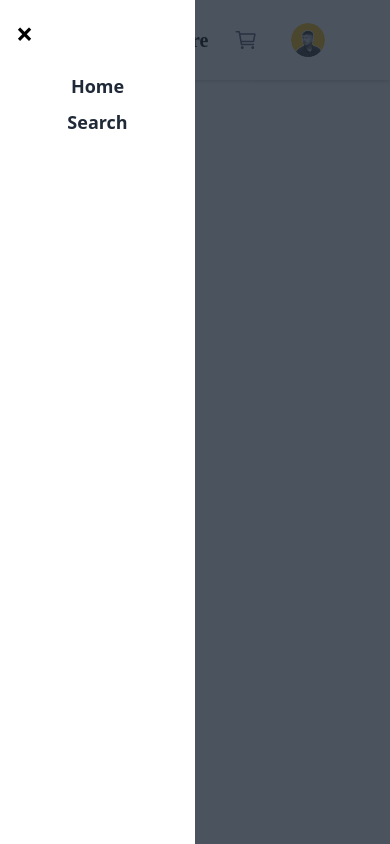
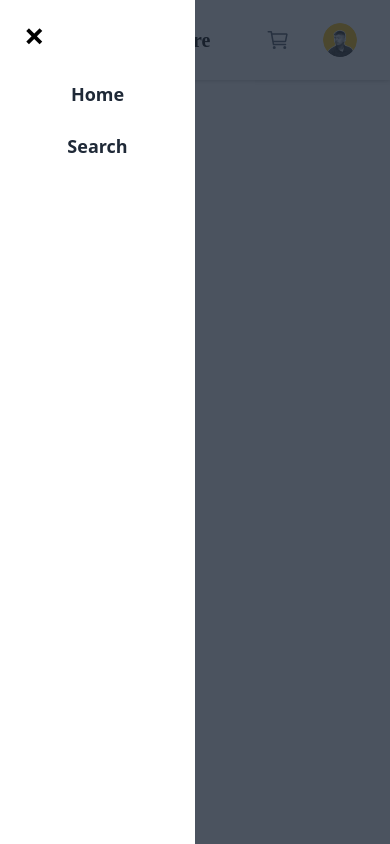
Before and after one commit to abiralkoju/Basic_E_commerce, a React (Vite) app in the folder e-commerce/: page / in a window 390 px wide. Both pictures are taken after a click on the button 72 px from the left and 40 px from the top of the page. Built offline with nearby package versions, Linux system fonts and the light colour scheme; a web font is replaced by a local one.

Commit message:
navbar complete

```diff
--- a/e-commerce/src/Components/Navbar.jsx
+++ b/e-commerce/src/Components/Navbar.jsx
@@ -13,10 +13,10 @@ const Navbar = () => {
 
   return (
     <nav className="w-[100vw] shadow-custom ">
-      <div className="header h-[5rem] mx-[4rem] flex items-center justify-between">
+      <div className="header h-[5rem] mx-[2rem] md:mx-[4rem] flex items-center justify-between">
         {/* hamburger menu */}
         <button onClick={handleisOpen} className="md:hidden">
-          <GiHamburgerMenu />
+          <GiHamburgerMenu className="text-xl " />
         </button>
 
         <Link
@@ -62,19 +62,19 @@ const Navbar = () => {
             <div className="absolute top-0 left-0 bottom-0 right-[50%] bg-white flex flex-col items-center space-y-2 z-50 py-[4rem]">
               <button
                 onClick={handleisOpen}
-                className="absolute top-4 left-4 text-3xl font-semibold"
+                className="absolute top-4 left-6 text-4xl font-semibold"
               >
                 &times;
               </button>
               <Link
                 to="/"
-                className="block text-gray-800 font-semibold text-lg hover:text-orange-600 hover:custom-outline"
+                className="block text-gray-800 font-semibold text-lg hover:text-orange-600 hover:outline hover:outline-2 hover:outline-orange-500 rounded px-5 py-2"
               >
                 Home
               </Link>
               <Link
                 to="/search"
-                className="block text-gray-800 font-semibold text-lg hover:text-orange-600"
+                className="block text-gray-800 font-semibold text-lg hover:text-orange-600 hover:outline hover:outline-2 hover:outline-orange-500 rounded px-5 py-2"
               >
                 Search
               </Link>
--- a/e-commerce/src/index.css
+++ b/e-commerce/src/index.css
@@ -3,7 +3,3 @@
 @tailwind base;
 @tailwind components;
 @tailwind utilities;
-
-.custom-outline {
-  @apply hover:outline hover:outline-2 hover:outline-orange-500 rounded px-5 py-2;
-}
```
